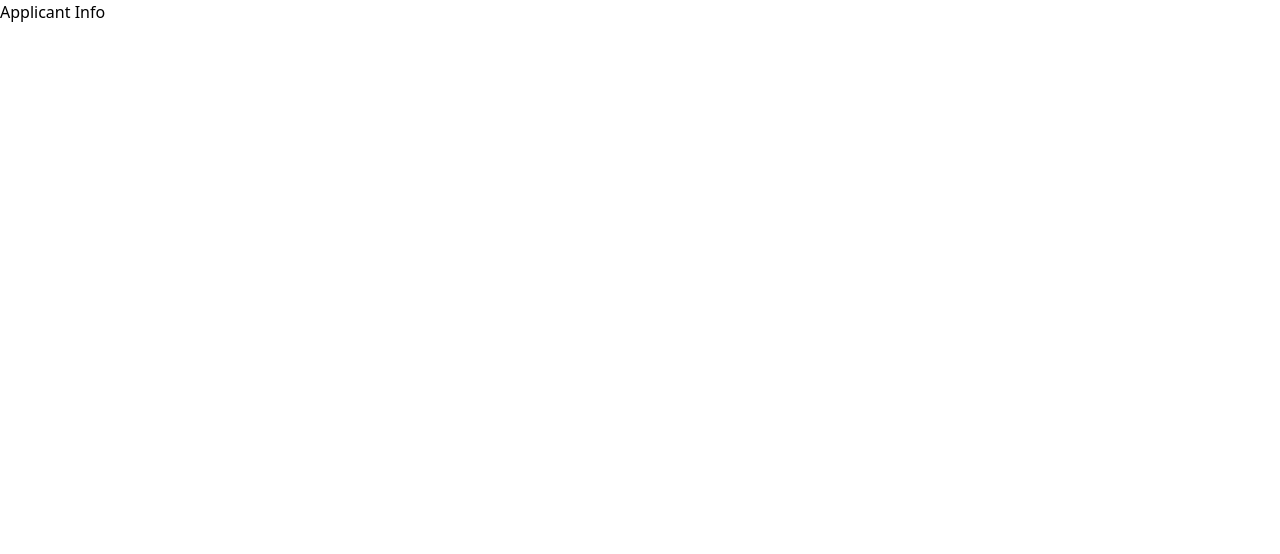
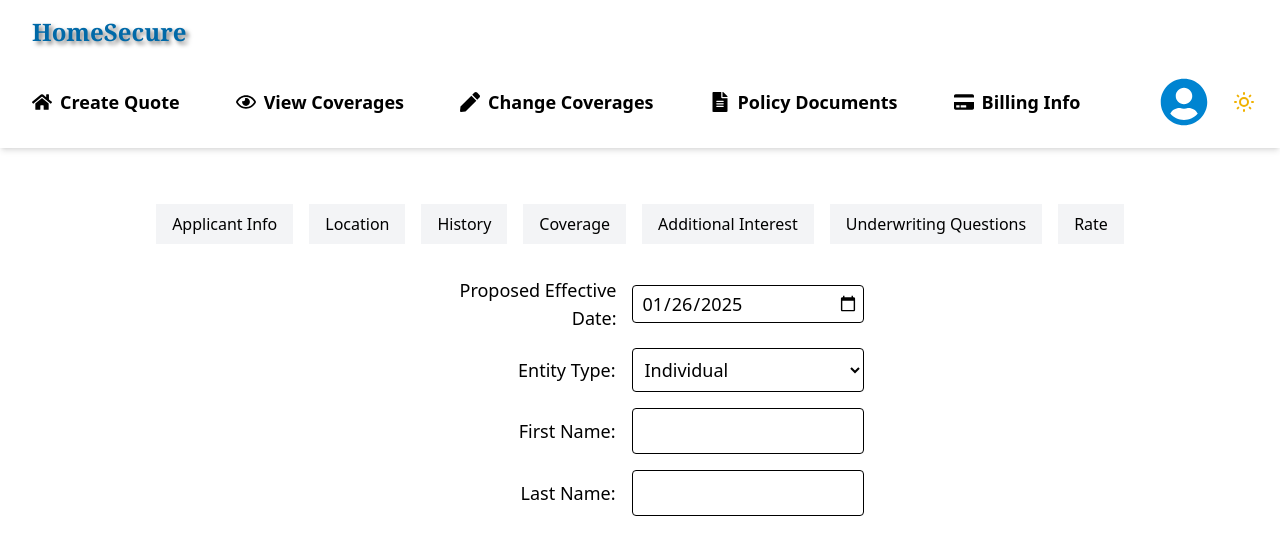
Before and after one commit to Sisi-tech/HouseSecure, a React (Vite) app: page /quote/applicant-info in a window 1280 px wide. Shown: the top 554 px of the page. Built offline with nearby package versions, Linux system fonts and the light colour scheme.

Commit message:
update applicant info page

```diff
--- a/src/components/forms/applicantInfo.jsx
+++ b/src/components/forms/applicantInfo.jsx
@@ -1,8 +1,91 @@
-import React from "react";
+import React, { useState } from "react";
+import CreateQuote from "../policy/createQuote";
 
 const ApplicantInfo = () => {
+    const today = new Date().toISOString().split("T")[0];
+    const [selectedDate, setSelectedDate] = useState(today);
+    const [entityType, setEntityType] = useState("individual");
+    const [firstName, setFirstName] = useState("");
+    const [lastName, setLastName] = useState("");
+    const [businessName, setBusinessName] = useState("");
+
     return (
-        <div>Applicant Info</div>
+        <div className="w-full flex flex-col items-center">
+            <CreateQuote />
+            <form className="w-full max-w-md text-lg space-y-4 pt-4">
+                <div className="flex items-center gap-4">
+                    <label htmlFor="date" className="w-100 text-right">Proposed Effective Date:</label>
+                    <input
+                        id="date"
+                        type="date"
+                        className="p-1 pl-2 border rounded-sm w-full"
+                        value={selectedDate}
+                        min={today}
+                        onChange={(e) => setSelectedDate(e.target.value)}
+                    />
+                </div>
+                <div className="flex justify-center items-center gap-4">
+                    <label htmlFor="entityType" className="w-100 text-right">Entity Type:</label>
+                    <select
+                        id="entityType"
+                        className="p-2 border rounded-sm w-full"
+                        value={entityType}
+                        onChange={(e) => setEntityType(e.target.value)}
+                    >
+                        <option value="individual">Individual</option>
+                        <option value="Partnership">Partnership</option>
+                        <option value="Joint Venture">Joint Venture</option>
+                        <option value="Limited Liability Corporation">Limited Liability Corporation (LLC)</option>
+                        <option value="corporation">Corporation</option>
+                        <option value="trust">Trust</option>
+                    </select>
+                </div>
+                {entityType === "individual" ? (
+                    <>
+                    <div className="flex items-center gap-4">
+                        <label htmlFor="firstName" className="w-100 text-right">
+                            First Name:
+                        </label>
+                        <input
+                            id="firstName"
+                            type="text"
+                            className="p-2 border rounded-sm w-full"
+                            value={firstName}
+                            onChange={(e) => setFirstName(e.target.value)}
+                            required
+                        />
+                    </div>
+                    <div className="flex items-center gap-4">
+                        <label htmlFor="lastName" className="w-100 text-right">
+                            Last Name:
+                        </label>
+                        <input
+                            id="lastName"
+                            type="text"
+                            className="p-2 border rounded-sm w-full"
+                            value={lastName}
+                            onChange={(e) => setLastName(e.target.value)}
+                            required
+                        />
+                    </div>
+                    </>
+                ) : entityType ? (
+                    <div className="flex items-center gap-4">
+                        <label htmlFor="businessName" className="w-100 text-right">
+                            {`${entityType}:`}
+                        </label>
+                        <input
+                            id="businessName"
+                            type="text"
+                            className="p-2 border rounded-sm w-full"
+                            value={businessName}
+                            onChange={(e) => setBusinessName(e.target.value)}
+                            required
+                        />
+                    </div>
+                ) : null }
+            </form>
+        </div>
     )
 }
 
--- a/src/components/policy/createQuote.jsx
+++ b/src/components/policy/createQuote.jsx
@@ -6,6 +6,17 @@ const CreateQuote = () => {
     return (
         <div>
             <Menu />
+            <div className="left-0 w-full md:w-screen mt-10 p-4 ">
+                <ul className="flex flex-col md:flex-row justify-center bg-white gap-4">
+                    <li><Link to="/quote/applicant-info" className="block px-4 py-2 bg-gray-100 hover:bg-gray-200">Applicant Info</Link></li>
+                    <li><Link to="/quote/location" className="block px-4 py-2 bg-gray-100 hover:bg-gray-200">Location</Link></li>
+                    <li><Link to="/quote/history" className="block px-4 py-2 bg-gray-100 hover:bg-gray-200">History</Link></li>
+                    <li><Link to="/quote/coverage" className="block px-4 py-2 bg-gray-100 hover:bg-gray-200">Coverage</Link></li>
+                    <li><Link to="/quote/interest" className="block px-4 py-2 bg-gray-100 hover:bg-gray-200">Additional Interest</Link></li>
+                    <li><Link to="/quote/question" className="block px-4 py-2 bg-gray-100 hover:bg-gray-200">Underwriting Questions</Link></li>
+                    <li><Link to="/quote/rate" className="block px-4 py-2 bg-gray-100 hover:bg-gray-200">Rate</Link></li>
+                </ul>
+            </div>
         </div>
     )
 }
--- a/src/components/shared/menu.jsx
+++ b/src/components/shared/menu.jsx
@@ -30,9 +30,9 @@ export default function Menu({ isAuthenticated }) {
     }
 
     return (
-        <div className="flex flex-col w-full px-4 py-2 shadow-md">
+        <div className="flex flex-col w-full px-4 pt-2 shadow-md">
             {/* Navbar Header */}
-            <div className="flex justify-between items-center w-full pt-2">
+            <div className="flex justify-between items-center w-full pt-2 pb-2">
                 <Link to="/" className="font-bold text-xl md:text-2xl pl-4 text-sky-700 font-serif" style={{ textShadow: "3px 3px 4px rgba(0, 0, 0, 0.5)" }}>
                     HomeSecure
                 </Link>
@@ -46,28 +46,11 @@ export default function Menu({ isAuthenticated }) {
             {/* Navigation Links */}
             <nav className={`lg:flex lg:items-center lg:justify-between ${menuOpen ? "block" : "hidden"} w-full ${showDropdown ? "dropdown-open" : ""}`}>
                 <ul className="flex flex-col lg:flex-row font-semibold text-lg space-y-4 lg:space-y-0 lg:space-x-6 py-4">
-                    <li className="relative flex flex-col">
-                        <button className="flex items-center gap-2 p-4 hover:scale-105 "
-                            onClick={toggleDropdown}
-                        >
-                            <FaHome size={20} />
-                            Get Quote
-                        </button>
-                        {showDropdown && (
-                            <div className="absolute left-0 w-full md:w-screen mt-10 md:mt-26 p-4 ">
-                                <ul className="flex flex-col md:flex-row justify-center bg-white gap-4">
-                                    <li><Link to="/quote/applicant-info" className="block px-4 py-2 bg-gray-100 hover:bg-gray-200" onClick={() => setShowDropdown(false)}>Applicant Info</Link></li>
-                                    <li><Link to="/quote/location" className="block px-4 py-2 bg-gray-100 hover:bg-gray-200">Location</Link></li>
-                                    <li><Link to="/quote/history" className="block px-4 py-2 bg-gray-100 hover:bg-gray-200">History</Link></li>
-                                    <li><Link to="/quote/coverage" className="block px-4 py-2 bg-gray-100 hover:bg-gray-200">Coverage</Link></li>
-                                    <li><Link to="/quote/interest" className="block px-4 py-2 bg-gray-100 hover:bg-gray-200">Additional Interest</Link></li>
-                                    <li><Link to="/quote/question" className="block px-4 py-2 bg-gray-100 hover:bg-gray-200">Underwriting Questions</Link></li>
-                                    <li><Link to="/quote/rate" className="block px-4 py-2 bg-gray-100 hover:bg-gray-200">Rate</Link></li>
-                                </ul>
-                            </div>
-                        )}
+                    <li className="flex items-center gap-2 p-4 hover:scale-105">
+                       <FaHome size={20} />
+                        <Link to="" onClick={() => setMenuOpen(false)}>Create Quote</Link>
                     </li>
-                    <li className={`flex items-center gap-2 p-4 hover:scale-105 ${menuOpen ? "block" : "hidden"} `}>
+                    <li className="flex items-center gap-2 p-4 hover:scale-105">
                         <FaRegEye size={20} />
                         <Link to="/view-coverages" onClick={() => setMenuOpen(false)}>View Coverages</Link>
                     </li>
```
